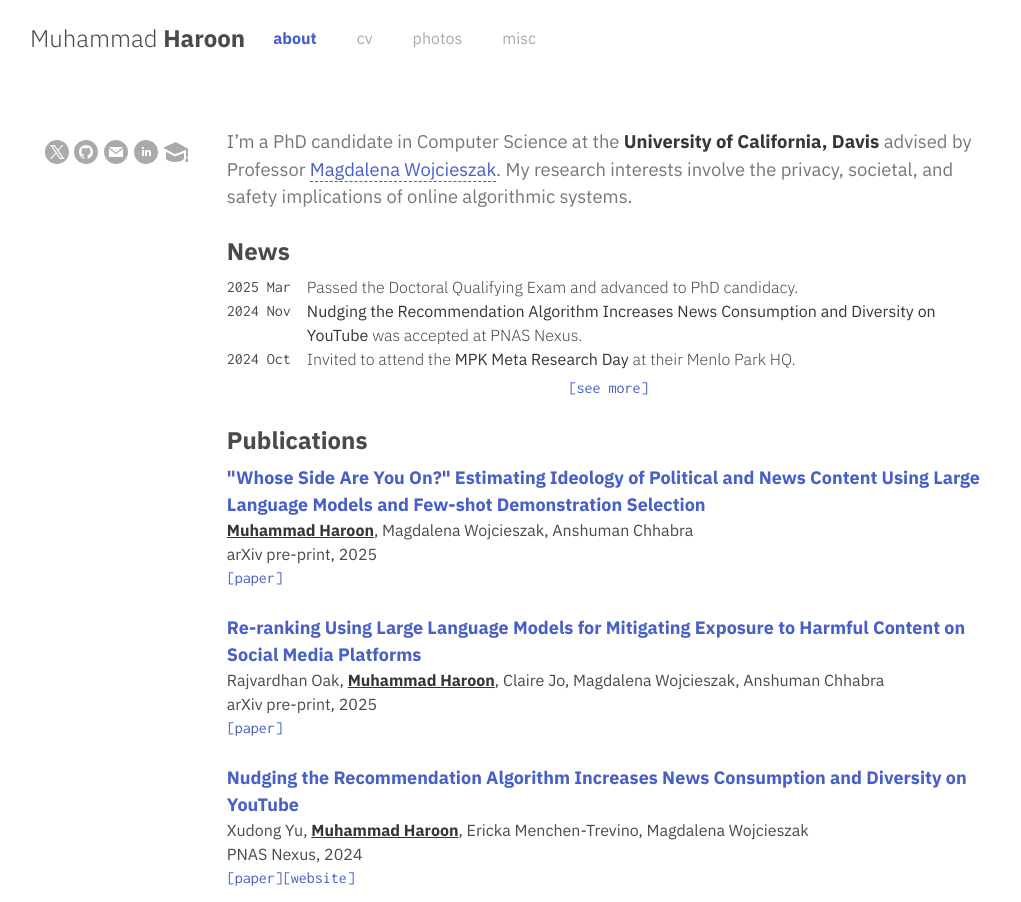
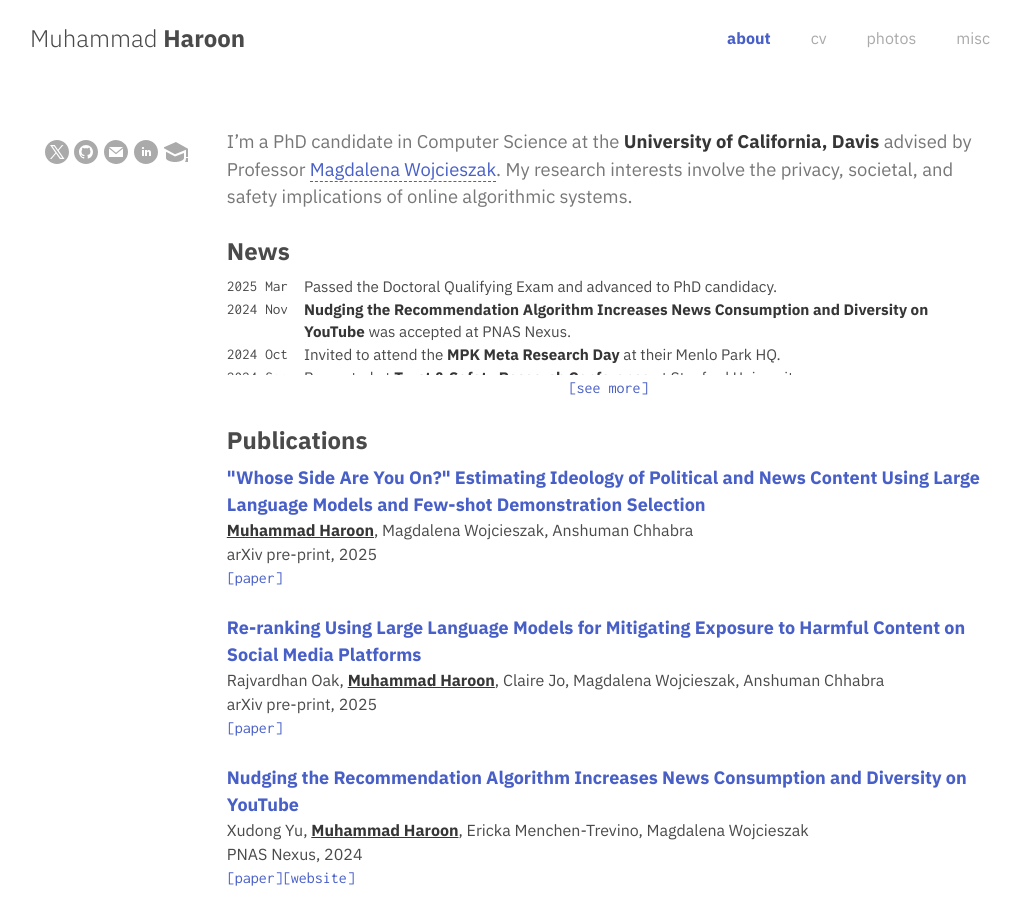
Before and after one commit to Haroon96/haroon96.github.io, an Astro site: page / in a window 1280 px wide. Shown: the top 902 px of the page, without its empty margins (130-1151 px from the left). Built offline with nearby package versions, Linux system fonts and the light colour scheme; Astro itself is replaced by a stand-in of ours.

Commit message:
font spec changes

```diff
--- a/src/components/NavigationBar.astro
+++ b/src/components/NavigationBar.astro
@@ -13,7 +13,7 @@
                 </a>
             </h1>
         </div>
-        <div id="navbar-menu" class="is-size-6 is-flex navbar-menu">
+        <div id="navbar-menu" class="is-size-6 is-flex navbar-menu is-justify-content-end">
             <a class="is-size-6 navbar-item" href="/" class:list={[{'is-active': page == 'about'}]}> about </a>
             <!--             <a class="navbar-item is-size-5" href="/publications"> Publications </a> -->
             <a
--- a/src/components/News.astro
+++ b/src/components/News.astro
@@ -24,6 +24,9 @@
 <style>
     .news-item {
         display: flex;
+        font-weight: 400;
+        font-size: 0.95em;
+        align-items: start;
     }
     .news-item > span:first-child {
         margin-right: 8px;
@@ -31,11 +34,4 @@
     .news-item > span:last-child {
         margin-left: 16px;
     }
-    .news-item {
-        font-weight: lighter;
-    }
-    .news-item :global(strong) {
-        font-style: normal;
-        font-weight: normal;
-    }
 </style>
--- a/src/data/publications.json
+++ b/src/data/publications.json
@@ -13,7 +13,8 @@
         "name": "paper",
         "url": "https://arxiv.org/pdf/2503.20797"
       }
-    ]
+    ],
+    "id": 6
   },
   {
     "title": "Re-ranking Using Large Language Models for Mitigating Exposure to Harmful Content on Social Media Platforms",
```
